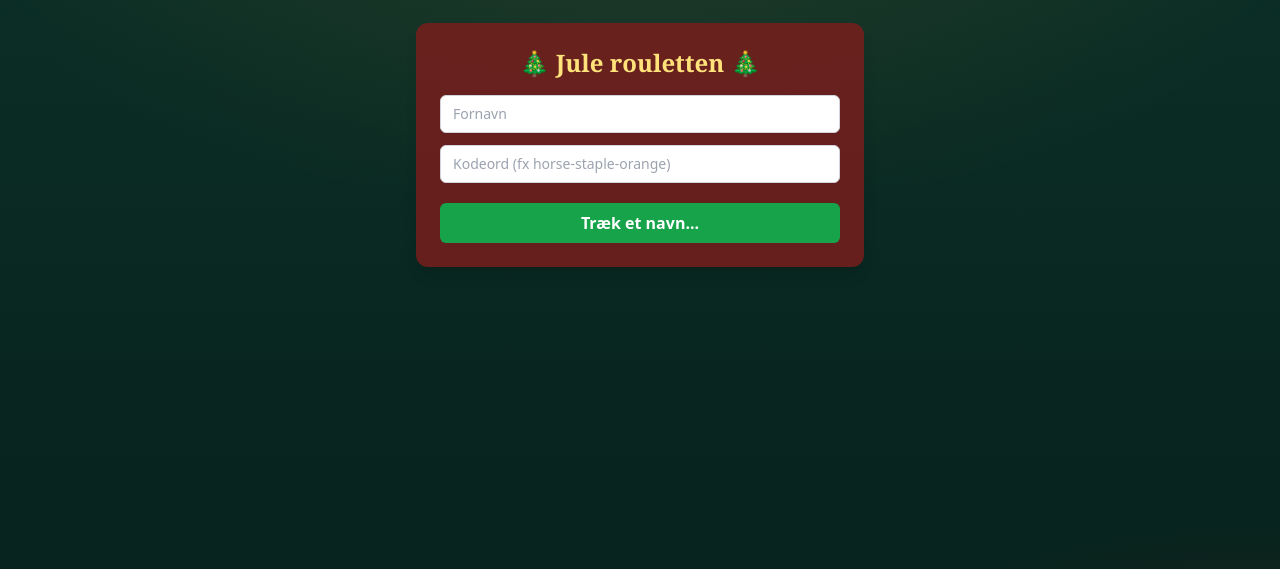
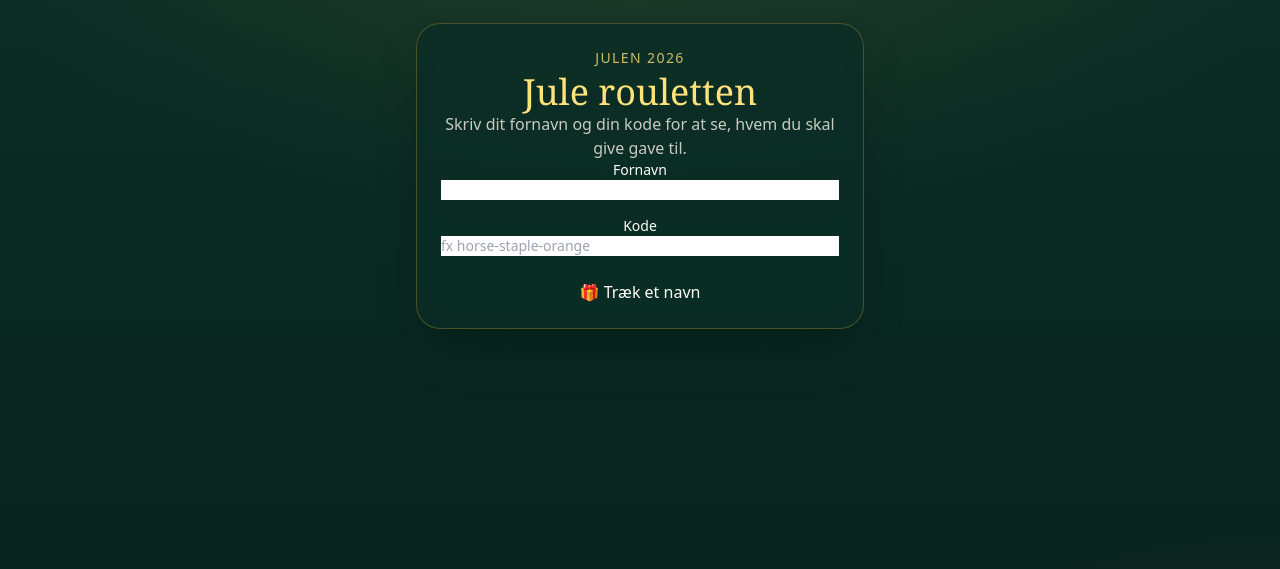
Before and after one commit to julietKiloRomeo/secret-santa, a FastAPI app: page / in a window 1280 px wide. Shown: the part 57-626 px from the top of the page. Run offline with FastAPI, Linux system fonts and the light colour scheme.

Commit message:
Restyle lottery page: festive card, clear form and reveal flow, keep data-js hooks

```diff
--- a/templates/index.html
+++ b/templates/index.html
@@ -1,32 +1,42 @@
 {% extends 'base.html' %}
 {% block title %}Gave roulette{% endblock %}
 {% block content %}
-    <div class="bg-red-900 bg-opacity-80 rounded-xl shadow-lg p-6 max-w-md mx-auto w-full text-center">
-        <h1 class="text-2xl font-bold mb-4">🎄 Jule rouletten 🎄</h1>
-        <div data-js="form-message" class="block">
-            <form data-js="login-form" class="flex flex-col gap-3" onsubmit="handleSubmit(event)">
-                <input class="block w-full rounded-md border border-gray-300 bg-white text-gray-900 placeholder-gray-400 px-3 py-2 shadow-sm focus:outline-none focus:ring-2 focus:ring-indigo-500 focus:border-indigo-500 sm:text-sm" type="text" id="name" placeholder="Fornavn" required>
-                <input class="block w-full rounded-md border border-gray-300 bg-white text-gray-900 placeholder-gray-400 px-3 py-2 shadow-sm focus:outline-none focus:ring-2 focus:ring-indigo-500 focus:border-indigo-500 sm:text-sm" type="password" id="code" placeholder="Kodeord (fx horse-staple-orange)" required>
+  <section class="xmas-card mx-auto max-w-md text-center">
+    <p class="text-sm uppercase tracking-widest text-gold-300/80">Julen 2026</p>
+    <h1 class="mt-1 text-4xl">Jule rouletten</h1>
+
+    <div data-js="form-message" class="mt-6 block">
+    <p class="mb-6 text-snow-100/80">Skriv dit fornavn og din kode for at se, hvem du skal give gave til.</p>
+      <form data-js="login-form" class="flex flex-col gap-4 text-left" onsubmit="handleSubmit(event)">
+        <label class="flex flex-col gap-1 text-sm text-snow-100/90">
+          Fornavn
+          <input class="field" type="text" id="name" autocomplete="username" required>
+        </label>
+        <label class="flex flex-col gap-1 text-sm text-snow-100/90">
+          Kode
+          <input class="field" type="password" id="code" autocomplete="current-password" placeholder="fx horse-staple-orange" required>
+        </label>
         <audio id="hohoSound">
           <source src="https://cdn.glitch.global/e96496c4-8145-4241-967e-6b2e0fa0baf1/HOHOHOOOO.mp3?v=1731947562034" type="audio/mp3">
         </audio>
-
-                 <button class="mt-2 bg-green-600 hover:bg-green-700 text-white font-semibold py-2 px-4 rounded-md" type="submit">Træk et navn...</button>
+        <button class="btn-primary mt-2 w-full" type="submit">🎁 Træk et navn</button>
       </form>
     </div>
-        <div data-js="error" class="hidden mt-4 text-red-400">
-            <div class="text-2xl">😈</div>
-            Hov hov! Ingen gaver til dig!
+
+    <div data-js="error" style="display:none" class="mt-6 rounded-2xl border border-cranberry-500/60 bg-cranberry-700/40 p-4">
+      <div class="text-3xl">😈</div>
+      <p class="mt-1 font-semibold">Hov hov! Ingen gaver til dig!</p>
+      <p class="text-sm text-snow-100/80">Tjek dit fornavn og din kode, og prøv igen.</p>
     </div>
-        <div data-js="success" class="hidden mt-4 text-green-200">
-            <div>
-                🎁 Du skal give til: <span id="result" data-js="result"></span> 🎁
-            </div>
-            <div id="gif-container" data-js="gif-container" class="mt-3">
-                <img class="mx-auto w-full max-w-[400px] h-auto" src="/static/santa.gif" alt="Spinner GIF">
+
+    <div data-js="success" style="display:none" class="mt-6">
+      <p class="text-snow-100/80">Du skal give gave til</p>
+      <p class="mt-1 font-display text-5xl text-gold-300">🎁 <span id="result" data-js="result"></span></p>
+      <div id="gif-container" data-js="gif-container" class="mt-4">
+        <img class="mx-auto w-full max-w-[320px] h-auto" src="/static/santa.gif" alt="Julemanden">
       </div>
     </div>
-    </div>
+  </section>
     <script>
         async function handleSubmit(event) {
             event.preventDefault();
```
Lines whose indentation alone changed are shown as unchanged.
